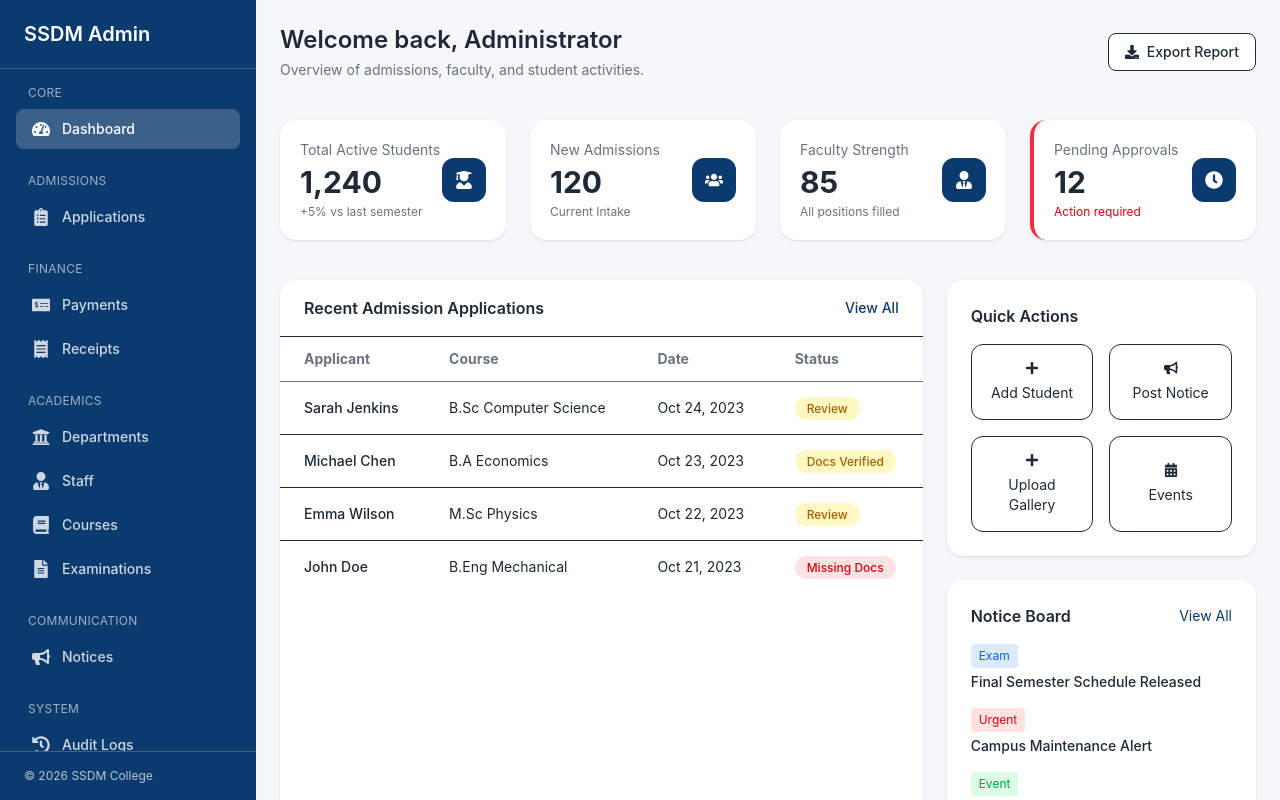
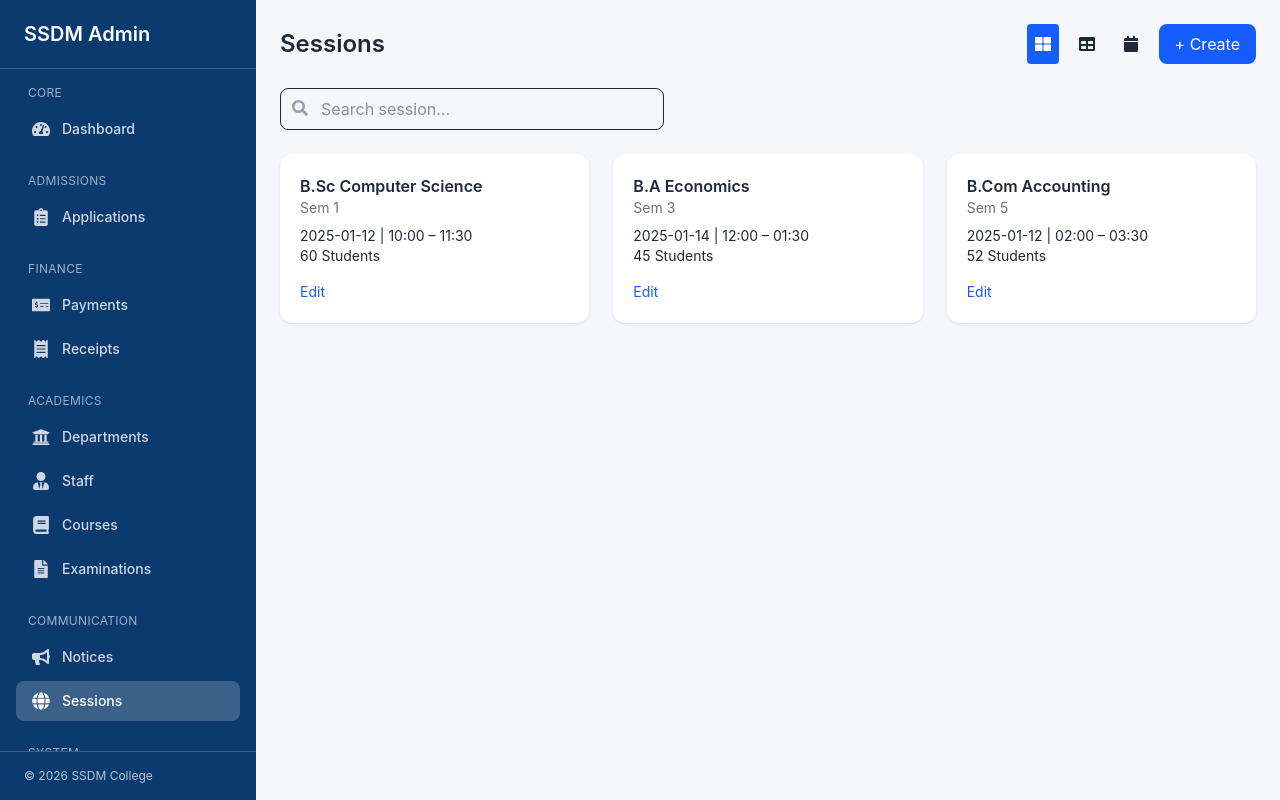
Before and after one commit to vaastman/CMS-Frontend, a React (Vite) app: page /admin/sessions in a window 1280 px wide. Before the commit this address led to /admin. Built offline with nearby package versions, Linux system fonts and the light colour scheme; sample sign-in values are in the browser's storage.

Commit message:
session Added

```diff
--- a/src/components/layout/Sidebar.jsx
+++ b/src/components/layout/Sidebar.jsx
@@ -11,6 +11,7 @@ import {
   FaUniversity,
   FaCogs,
   FaHistory,
+  FaGlobe
 } from "react-icons/fa";
 
 const Sidebar = () => {
@@ -97,6 +98,11 @@ const Sidebar = () => {
           path: "/admin/notices",
           icon: <FaBullhorn />,
         },
+        {
+          name: "Sessions",
+          path: "/admin/sessions",
+          icon: <FaGlobe />,
+        },
       ],
     },
 
--- /dev/null
+++ b/src/pages/Admin/Sessions.jsx
@@ -0,0 +1,237 @@
+import React, { useState } from "react";
+import { FaSearch, FaTable, FaThLarge, FaCalendar } from "react-icons/fa";
+
+const initialSessions = [
+  {
+    id: 1,
+    course: "B.Sc Computer Science",
+    semester: "Sem 1",
+    date: "2025-01-12",
+    time: "10:00 – 11:30",
+    students: 60,
+    status: "Active",
+  },
+  {
+    id: 2,
+    course: "B.A Economics",
+    semester: "Sem 3",
+    date: "2025-01-14",
+    time: "12:00 – 01:30",
+    students: 45,
+    status: "Upcoming",
+  },
+  {
+    id: 3,
+    course: "B.Com Accounting",
+    semester: "Sem 5",
+    date: "2025-01-12",
+    time: "02:00 – 03:30",
+    students: 52,
+    status: "Completed",
+  },
+];
+
+const Sessions = () => {
+  const [sessions, setSessions] = useState(initialSessions);
+  const [search, setSearch] = useState("");
+  const [view, setView] = useState("card"); // card | table | calendar
+  const [modalOpen, setModalOpen] = useState(false);
+  const [form, setForm] = useState({});
+
+  /* ================= FILTER ================= */
+  const filtered = sessions.filter((s) =>
+    s.course.toLowerCase().includes(search.toLowerCase())
+  );
+
+  /* ================= GROUP BY DATE (CALENDAR) ================= */
+  const groupedByDate = filtered.reduce((acc, curr) => {
+    acc[curr.date] = acc[curr.date] || [];
+    acc[curr.date].push(curr);
+    return acc;
+  }, {});
+
+  /* ================= SAVE SESSION ================= */
+  const handleSave = () => {
+    if (form.id) {
+      setSessions(sessions.map(s => (s.id === form.id ? form : s)));
+    } else {
+      setSessions([...sessions, { ...form, id: Date.now() }]);
+    }
+    setModalOpen(false);
+  };
+
+  return (
+    <div className="space-y-6">
+
+      {/* ================= HEADER ================= */}
+      <div className="flex flex-wrap gap-4 justify-between items-center">
+        <h1 className="text-2xl font-semibold">Sessions</h1>
+
+        <div className="flex gap-3">
+          <button
+            onClick={() => setView("card")}
+            className={`p-2 rounded ${view === "card" && "bg-blue-600 text-white"}`}
+          >
+            <FaThLarge />
+          </button>
+          <button
+            onClick={() => setView("table")}
+            className={`p-2 rounded ${view === "table" && "bg-blue-600 text-white"}`}
+          >
+            <FaTable />
+          </button>
+          <button
+            onClick={() => setView("calendar")}
+            className={`p-2 rounded ${view === "calendar" && "bg-blue-600 text-white"}`}
+          >
+            <FaCalendar />
+          </button>
+
+          <button
+            onClick={() => {
+              setForm({});
+              setModalOpen(true);
+            }}
+            className="bg-blue-600 text-white px-4 py-2 rounded-lg"
+          >
+            + Create
+          </button>
+        </div>
+      </div>
+
+      {/* ================= SEARCH ================= */}
+      <div className="relative max-w-sm">
+        <FaSearch className="absolute left-3 top-3 text-gray-400" />
+        <input
+          type="text"
+          placeholder="Search session..."
+          value={search}
+          onChange={(e) => setSearch(e.target.value)}
+          className="pl-10 pr-4 py-2 border rounded-lg w-full"
+        />
+      </div>
+
+      {/* ================= CARD VIEW ================= */}
+      {view === "card" && (
+        <div className="grid md:grid-cols-2 xl:grid-cols-3 gap-6">
+          {filtered.map((s) => (
+            <div key={s.id} className="bg-white p-5 rounded-xl shadow">
+              <h2 className="font-semibold">{s.course}</h2>
+              <p className="text-sm text-gray-500">{s.semester}</p>
+              <p className="mt-2 text-sm">{s.date} | {s.time}</p>
+              <p className="text-sm">{s.students} Students</p>
+
+              <button
+                onClick={() => {
+                  setForm(s);
+                  setModalOpen(true);
+                }}
+                className="mt-4 text-blue-600 text-sm"
+              >
+                Edit
+              </button>
+            </div>
+          ))}
+        </div>
+      )}
+
+      {/* ================= TABLE VIEW ================= */}
+      {view === "table" && (
+        <div className="bg-white rounded-xl shadow overflow-x-auto">
+          <table className="w-full text-sm">
+            <thead className="bg-gray-100">
+              <tr>
+                <th className="p-3 text-left">Course</th>
+                <th>Date</th>
+                <th>Time</th>
+                <th>Students</th>
+                <th>Action</th>
+              </tr>
+            </thead>
+            <tbody>
+              {filtered.map((s) => (
+                <tr key={s.id} className="border-t">
+                  <td className="p-3">{s.course}</td>
+                  <td>{s.date}</td>
+                  <td>{s.time}</td>
+                  <td>{s.students}</td>
+                  <td>
+                    <button
+                      onClick={() => {
+                        setForm(s);
+                        setModalOpen(true);
+                      }}
+                      className="text-blue-600"
+                    >
+                      Edit
+                    </button>
+                  </td>
+                </tr>
+              ))}
+            </tbody>
+          </table>
+        </div>
+      )}
+
+      {/* ================= CALENDAR VIEW ================= */}
+      {view === "calendar" && (
+        <div className="space-y-6">
+          {Object.keys(groupedByDate).map(date => (
+            <div key={date}>
+              <h3 className="font-semibold mb-2">{date}</h3>
+              <div className="grid md:grid-cols-2 xl:grid-cols-3 gap-4">
+                {groupedByDate[date].map(s => (
+                  <div key={s.id} className="bg-white p-4 rounded-lg shadow">
+                    <h4 className="font-medium">{s.course}</h4>
+                    <p className="text-sm">{s.time}</p>
+                  </div>
+                ))}
+              </div>
+            </div>
+          ))}
+        </div>
+      )}
+
+      {/* ================= MODAL ================= */}
+      {modalOpen && (
+        <div className="fixed inset-0 bg-black/40 flex items-center justify-center z-50">
+          <div className="bg-white p-6 rounded-xl w-full max-w-md space-y-4">
+            <h2 className="text-lg font-semibold">
+              {form.id ? "Edit Session" : "Create Session"}
+            </h2>
+
+            {["course", "semester", "date", "time", "students"].map((field) => (
+              <input
+                key={field}
+                placeholder={field}
+                value={form[field] || ""}
+                onChange={(e) =>
+                  setForm({ ...form, [field]: e.target.value })
+                }
+                className="w-full border px-3 py-2 rounded"
+              />
+            ))}
+
+            <div className="flex justify-end gap-3">
+              <button
+                onClick={() => setModalOpen(false)}
+                className="px-4 py-2 bg-gray-200 rounded"
+              >
+                Cancel
+              </button>
+              <button
+                onClick={handleSave}
+                className="px-4 py-2 bg-blue-600 text-white rounded"
+              >
+                Save
+              </button>
+            </div>
+          </div>
+        </div>
+      )}
+
+    </div>
+  );
+};
+
+export default Sessions;
--- a/src/pages/Admin/Setting.jsx
+++ b/src/pages/Admin/Setting.jsx
@@ -1,12 +1,9 @@
 import React, { useState } from "react";
-import {
-  FaUserEdit,
-  FaTimes,
-  FaCamera,
-} from "react-icons/fa";
+import { FaUserEdit, FaTimes, FaCamera } from "react-icons/fa";
 
 const Setting = () => {
   const [openModal, setOpenModal] = useState(false);
+  const [saved, setSaved] = useState(false);
 
   const [admin, setAdmin] = useState({
     name: "Admin User",
@@ -17,19 +14,21 @@ const Setting = () => {
 
   const handleChange = (e) => {
     setAdmin({ ...admin, [e.target.name]: e.target.value });
+    setSaved(false);
   };
 
   const handleSave = () => {
     console.log("Updated Profile:", admin);
-    setOpenModal(false);
-    alert("Profile updated successfully!");
+    setSaved(true);
+    setTimeout(() => setOpenModal(false), 800);
   };
 
   return (
-    <div className="max-w-4xl space-y-8">
+    <div className="max-w-5xl space-y-8">
 
-      {/* ================= PROFILE CARD ================= */}
-      <div className="bg-[color:var(--color-surface)] rounded-2xl shadow-sm p-6 flex items-center gap-6">
+      {/* ================= PROFILE OVERVIEW ================= */}
+      <div className="bg-[color:var(--color-surface)] rounded-2xl border shadow-sm p-6 flex flex-col sm:flex-row items-start sm:items-center gap-6">
+
         {/* Avatar */}
         <div className="relative">
           <img
@@ -37,22 +36,36 @@ const Setting = () => {
             alt="Admin"
             className="w-24 h-24 rounded-2xl object-cover"
           />
+          <button
+            title="Change photo"
+            className="
+              absolute bottom-2 right-2
+              w-8 h-8 rounded-full
+              bg-[color:var(--color-primary)]
+              text-white text-xs
+              flex items-center justify-center
+              shadow
+            "
+          >
+            <FaCamera />
+          </button>
         </div>
 
         {/* Info */}
         <div className="flex-1">
-          <h2 className="text-xl font-semibold">
+          <h2 className="text-xl font-semibold text-[color:var(--color-text-primary)]">
             {admin.name}
           </h2>
           <p className="text-sm text-[color:var(--color-text-secondary)]">
             {admin.email}
           </p>
-          <p className="text-xs mt-1 text-[color:var(--color-text-secondary)]">
+          <span className="inline-block mt-2 text-xs px-3 py-1 rounded-full
+            bg-blue-100 text-blue-700">
             {admin.role}
-          </p>
+          </span>
         </div>
 
-        {/* Edit Button */}
+        {/* Action */}
         <button
           onClick={() => setOpenModal(true)}
           className="
@@ -62,7 +75,8 @@ const Setting = () => {
             hover:opacity-90 transition
           "
         >
-          <FaUserEdit /> Edit Profile
+          <FaUserEdit />
+          Edit Profile
         </button>
       </div>
 
@@ -74,69 +88,85 @@ const Setting = () => {
 
             {/* Modal Header */}
             <div className="flex items-center justify-between px-6 py-4 border-b">
-              <h3 className="text-lg font-semibold">
-                Account Details
-              </h3>
-              <button onClick={() => setOpenModal(false)}>
+              <div>
+                <h3 className="text-lg font-semibold">
+                  Account Settings
+                </h3>
+                <p className="text-sm text-[color:var(--color-text-secondary)]">
+                  Update your personal and contact information
+                </p>
+              </div>
+              <button
+                onClick={() => setOpenModal(false)}
+                className="text-gray-500 hover:text-gray-700"
+              >
                 <FaTimes />
               </button>
             </div>
 
             <div className="grid grid-cols-1 md:grid-cols-3">
 
-              {/* LEFT MENU */}
+              {/* LEFT NAV */}
               <aside className="border-r p-6 text-sm space-y-4 bg-gray-50">
                 <p className="font-medium text-[color:var(--color-primary)]">
-                  Account Details
+                  Profile Information
                 </p>
-                <p className="text-gray-500 cursor-not-allowed">
-                  Security (Coming soon)
+                <p className="text-gray-400 cursor-not-allowed">
+                  Security Settings
+                </p>
+                <p className="text-gray-400 cursor-not-allowed">
+                  Notifications
                 </p>
               </aside>
 
-              {/* RIGHT FORM */}
+              {/* FORM */}
               <div className="md:col-span-2 p-6 space-y-6">
 
-                {/* Avatar Upload */}
+                {/* Avatar */}
                 <div className="flex items-center gap-4">
                   <img
                     src="https://i.pravatar.cc/150?img=12"
                     alt="Avatar"
                     className="w-20 h-20 rounded-xl object-cover"
                   />
-                  <button className="flex items-center gap-2 text-sm text-[color:var(--color-primary)]">
-                    <FaCamera /> Change Photo
+                  <button className="text-sm text-[color:var(--color-primary)] flex items-center gap-2">
+                    <FaCamera /> Change profile picture
                   </button>
                 </div>
 
+                {/* Inputs */}
                 <div className="grid grid-cols-1 md:grid-cols-2 gap-4">
-                  <input
+                  <Input
+                    label="Full Name"
                     name="name"
                     value={admin.name}
                     onChange={handleChange}
-                    placeholder="Full Name"
-                    className="border p-3 rounded-lg"
                   />
-                  <input
+                  <Input
+                    label="Email Address"
                     name="email"
                     value={admin.email}
                     onChange={handleChange}
-                    placeholder="Email"
-                    className="border p-3 rounded-lg"
                   />
-                  <input
+                  <Input
+                    label="Role"
                     value={admin.role}
                     disabled
-                    className="border p-3 rounded-lg bg-gray-100"
                   />
-                  <input
+                  <Input
+                    label="Phone Number"
                     name="phone"
                     value={admin.phone}
                     onChange={handleChange}
-                    placeholder="Phone"
-                    className="border p-3 rounded-lg"
                   />
                 </div>
+
+                {/* Feedback */}
+                {saved && (
+                  <p className="text-sm text-green-600">
+                    ✔ Profile updated successfully
+                  </p>
+                )}
 
                 {/* Actions */}
                 <div className="flex justify-end gap-4 pt-4">
@@ -154,7 +184,7 @@ const Setting = () => {
                       text-white
                     "
                   >
-                    Update
+                    Save Changes
                   </button>
                 </div>
 
@@ -163,9 +193,24 @@ const Setting = () => {
           </div>
         </div>
       )}
-
     </div>
   );
 };
 
+/* ================= REUSABLE INPUT ================= */
+
+const Input = ({ label, disabled, ...props }) => (
+  <div className="space-y-1">
+    <label className="text-sm font-medium text-gray-600">
+      {label}
+    </label>
+    <input
+      {...props}
+      disabled={disabled}
+      className={`w-full p-3 rounded-lg border
+        ${disabled ? "bg-gray-100 text-gray-500" : ""}`}
+    />
+  </div>
+);
+
 export default Setting;
--- a/src/routes/AdminRoutes.jsx
+++ b/src/routes/AdminRoutes.jsx
@@ -16,6 +16,7 @@ import Payments from "../pages/Admin/Payments/Payments";
 import Receipts from "../pages/Admin/Payments/Receipts";
 import Departments from "../pages/Admin/Departments/Departments";
 import AuditLogs from "../pages/Admin/AuditLogs";
+import Sessions from "../pages/Admin/Sessions";
 
 const AdminRoutes = () => {
   return (
@@ -38,6 +39,7 @@ const AdminRoutes = () => {
         <Route path="exams" element={<Exams />} />
         <Route path="notices" element={<Notices />} />
         <Route path="settings" element={<Setting />} />
+        <Route path="sessions" element={<Sessions />} />
 
         <Route path="*" element={<Navigate to="/admin" replace />} />
       </Routes>
```
